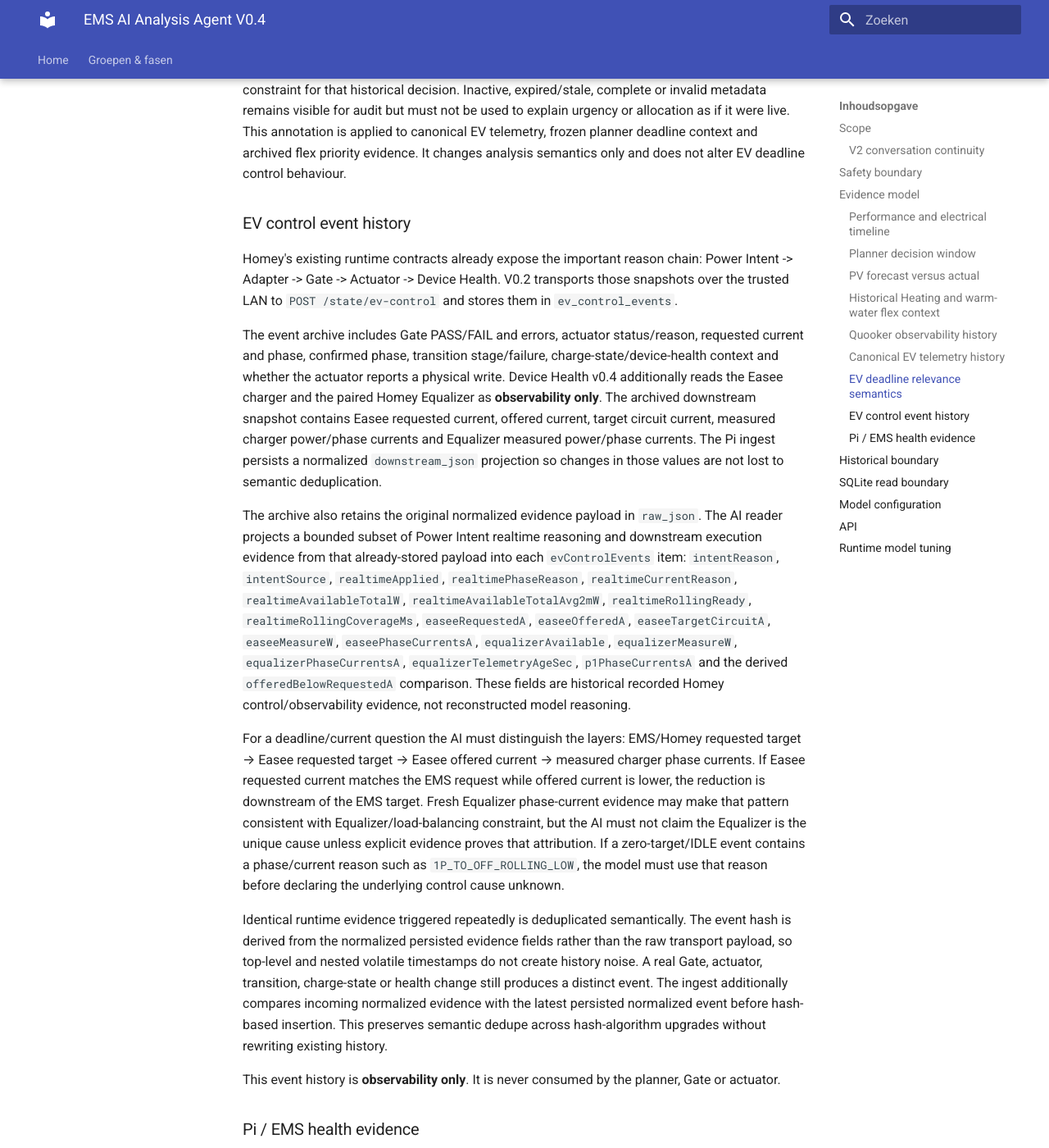
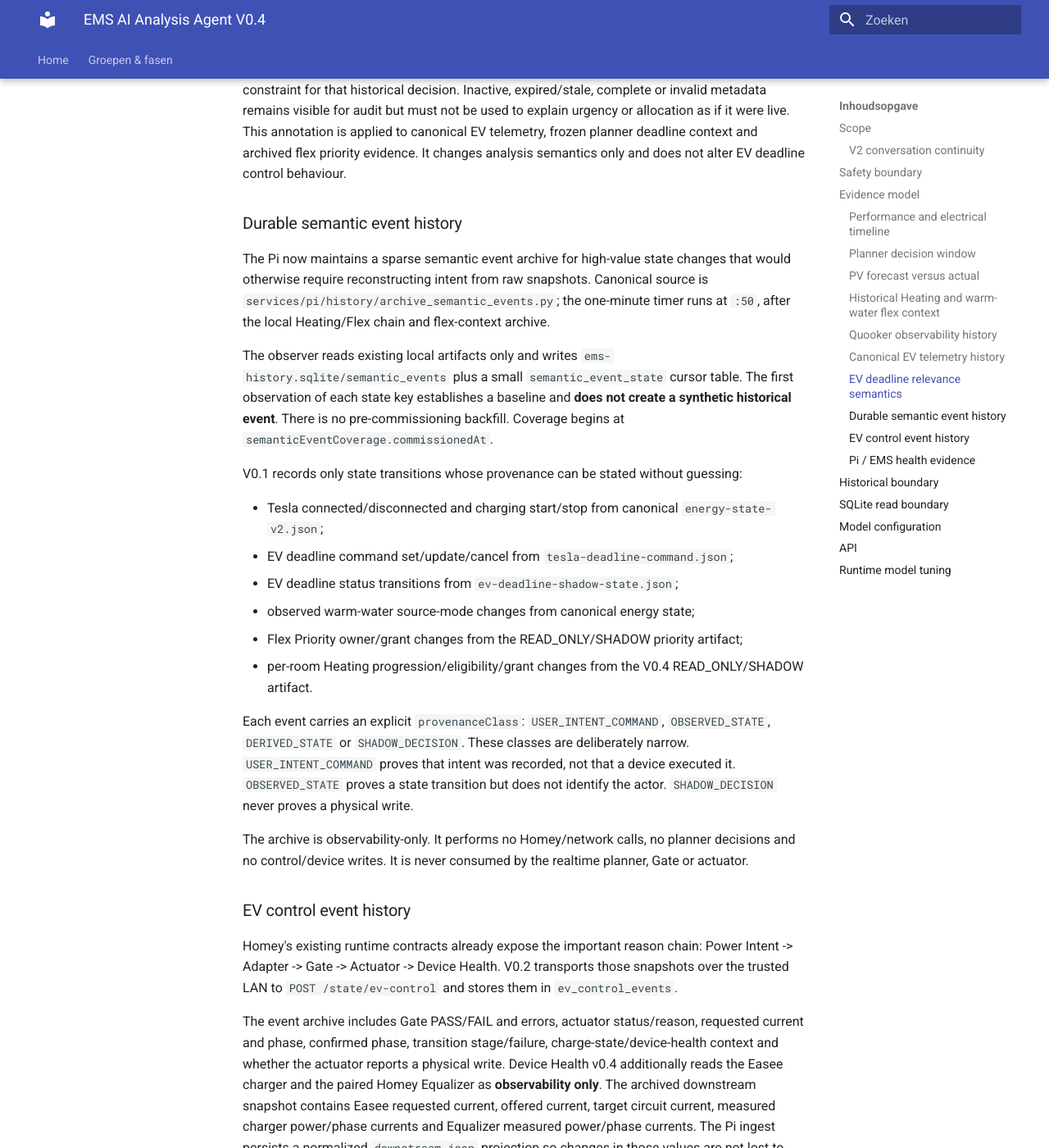
Before and after one commit to OnsKasteeltje/homey-energy-manual, an MkDocs documentation site: the page built from docs/architecture/ems-ai-analysis-agent.md, in a window 1280 px wide and 1400 px high, scrolled down 6824 px. Shown: the whole window at 82% size. Built offline with MkDocs 1.6.1 and Material for MkDocs 9.7.7, drawn with Linux system fonts in a browser that asks for light colours; some of the changed text lies outside the part shown.

Commit message:
docs(ai): define durable semantic event history

```diff
--- a/docs/architecture/ems-ai-analysis-agent.md
+++ b/docs/architecture/ems-ai-analysis-agent.md
@@ -184,8 +184,8 @@
 recorded as an estimate, never as an exact token count.
 
 If the target is exceeded, deterministic budget-compaction steps further bound
-the already-selected timeline, EV telemetry/control, Quooker, flex-context,
-planner-window and forecast-slot collections while continuing to preserve
+the already-selected timeline, EV telemetry/control, Quooker, semantic-event,
+flex-context, planner-window and forecast-slot collections while continuing to preserve
 state-transition/important-event points where those contracts define them.
 `evidenceSelection.inputBudget` records the target, hard limit, estimator,
 pre/post estimate, number of compaction steps and `budgetCompactedFields`.
@@ -307,6 +307,47 @@
 canonical EV telemetry, frozen planner deadline context and archived flex
 priority evidence. It changes analysis semantics only and does not alter EV
 deadline control behaviour.
+
+### Durable semantic event history
+
+The Pi now maintains a sparse semantic event archive for high-value state
+changes that would otherwise require reconstructing intent from raw snapshots.
+Canonical source is
+`services/pi/history/archive_semantic_events.py`; the one-minute timer runs at
+`:50`, after the local Heating/Flex chain and flex-context archive.
+
+The observer reads existing local artifacts only and writes
+`ems-history.sqlite/semantic_events` plus a small
+`semantic_event_state` cursor table. The first observation of each state key
+establishes a baseline and **does not create a synthetic historical event**.
+There is no pre-commissioning backfill. Coverage begins at
+`semanticEventCoverage.commissionedAt`.
+
+V0.1 records only state transitions whose provenance can be stated without
+guessing:
+
+- Tesla connected/disconnected and charging start/stop from canonical
+  `energy-state-v2.json`;
+- EV deadline command set/update/cancel from
+  `tesla-deadline-command.json`;
+- EV deadline status transitions from
+  `ev-deadline-shadow-state.json`;
+- observed warm-water source-mode changes from canonical energy state;
+- Flex Priority owner/grant changes from the READ_ONLY/SHADOW priority
+  artifact;
+- per-room Heating progression/eligibility/grant changes from the V0.4
+  READ_ONLY/SHADOW artifact.
+
+Each event carries an explicit `provenanceClass`:
+`USER_INTENT_COMMAND`, `OBSERVED_STATE`, `DERIVED_STATE` or
+`SHADOW_DECISION`. These classes are deliberately narrow.
+`USER_INTENT_COMMAND` proves that intent was recorded, not that a device
+executed it. `OBSERVED_STATE` proves a state transition but does not identify
+the actor. `SHADOW_DECISION` never proves a physical write.
+
+The archive is observability-only. It performs no Homey/network calls, no
+planner decisions and no control/device writes. It is never consumed by the
+realtime planner, Gate or actuator.
 
 ### EV control event history
 
```
